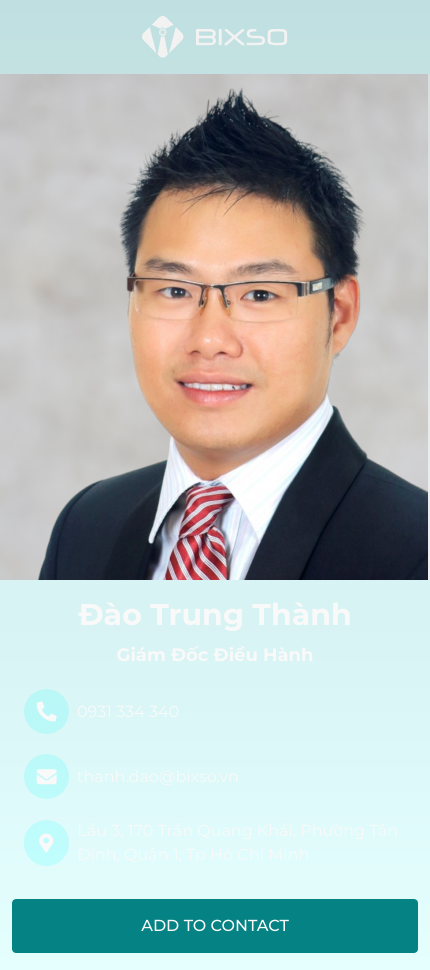
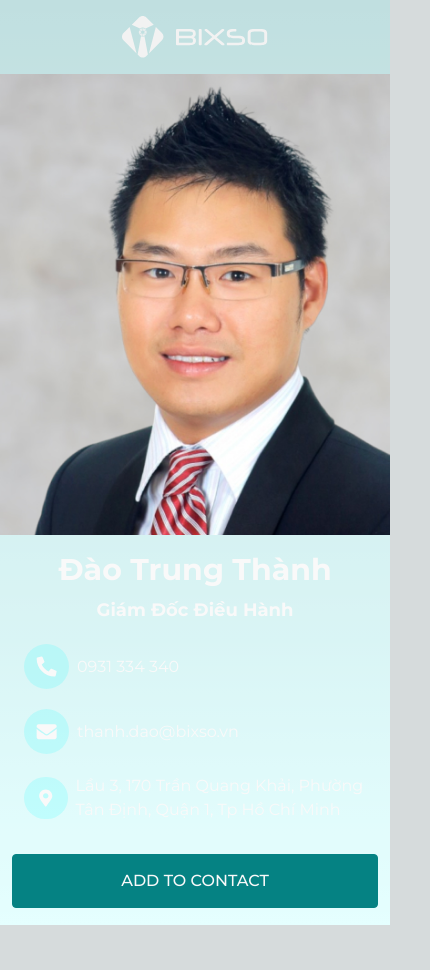
Before and after one commit to TienLuu/vCard, a Next.js app: page /users/1 in a window 390 px wide. Shown: the whole page, 430 px wide, since content can reach past the window. After the commit the page ends 925 px from the top, so only its background shows below. Built offline with nearby package versions, Linux system fonts and the light colour scheme.

Commit message:
fixes responsive

```diff
--- a/src/layouts/main/CompactLayout.tsx
+++ b/src/layouts/main/CompactLayout.tsx
@@ -8,7 +8,7 @@ interface Props {
 
 export default function CompactLayout({ children }: Props) {
    return (
-      <div className="w-[430px] mx-[auto] min-h-screen">
+      <div className="max-w-[430px] mx-[auto] min-h-screen">
          <Header />
 
          {children}
--- a/src/sections/user/view/UserView.tsx
+++ b/src/sections/user/view/UserView.tsx
@@ -78,7 +78,7 @@ export default function UserView({ user }: Props) {
                href={vCardUrl}
                rel="noreferrer"
                download="contact.vcf"
-               className="block font-[500] py-[14px] px-[120px] bg-[#058283] border-[1px] border-[#058283] border-solid rounded mt-8 hover:opacity-80 cursor-pointer"
+               className="block font-[500] py-[14px] px-[80px] bg-[#058283] border-[1px] border-[#058283] border-solid rounded mt-8 hover:opacity-80 cursor-pointer"
             >
                ADD TO CONTACT
             </a>
```
